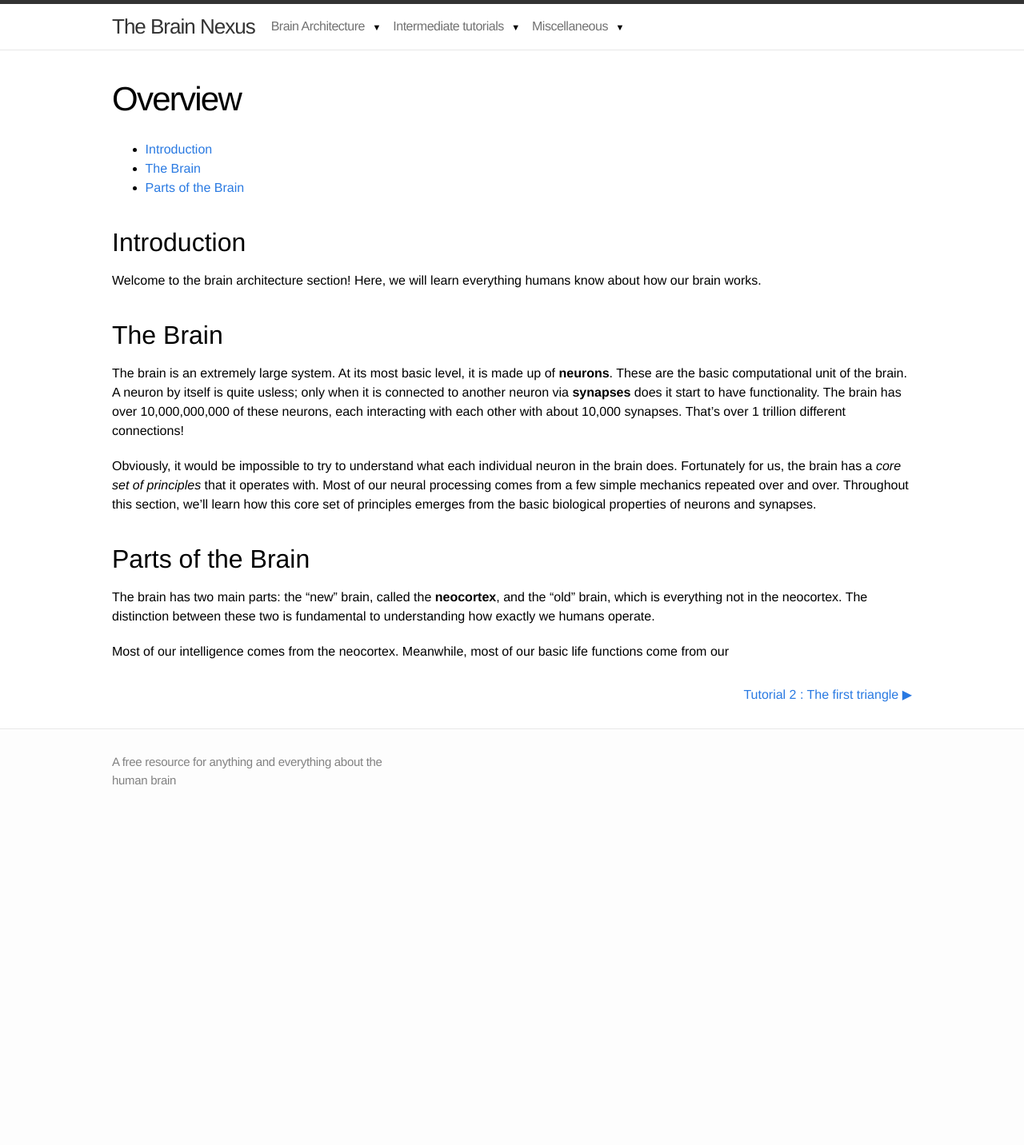
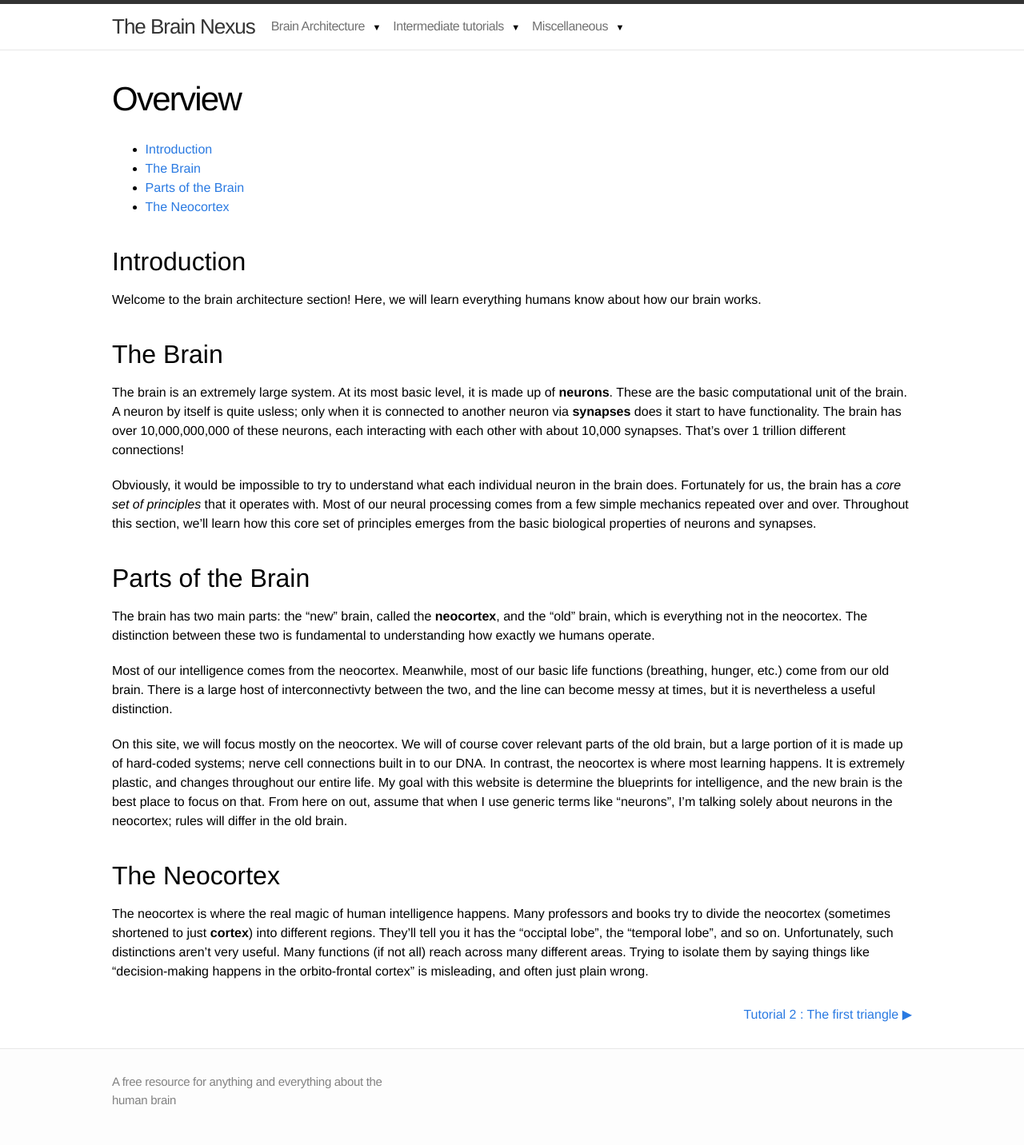
Before and after one commit to mdelsole/brain-nexus, a Jekyll site: the page built from brain-architecture/overview/index.markdown, in a window 1280 px wide. Shown: the whole page at 80% size. Built offline with Jekyll 4.4.1, drawn with Linux system fonts in a browser that asks for light colours; before the commit the page ends 1032 px from its top, so only the background shows below that.

Commit message:
Update index.markdown

```diff
--- a/brain-architecture/overview/index.markdown
+++ b/brain-architecture/overview/index.markdown
@@ -27,4 +27,10 @@ Obviously, it would be impossible to try to understand what each individual neur
 
 The brain has two main parts: the "new" brain, called the **neocortex**, and the "old" brain, which is everything not in the neocortex. The distinction between these two is fundamental to understanding how exactly we humans operate.
 
-Most of our intelligence comes from the neocortex. Meanwhile, most of our basic life functions come from our
+Most of our intelligence comes from the neocortex. Meanwhile, most of our basic life functions (breathing, hunger, etc.) come from our old brain. There is a large host of interconnectivty between the two, and the line can become messy at times, but it is nevertheless a useful distinction.
+
+On this site, we will focus mostly on the neocortex. We will of course cover relevant parts of the old brain, but a large portion of it is made up of hard-coded systems; nerve cell connections built in to our DNA. In contrast, the neocortex is where most learning happens. It is extremely plastic, and changes throughout our entire life. My goal with this website is determine the blueprints for intelligence, and the new brain is the best place to focus on that. From here on out, assume that when I use generic terms like "neurons", I'm talking solely about neurons in the neocortex; rules will differ in the old brain.
+
+# The Neocortex
+
+The neocortex is where the real magic of human intelligence happens. Many professors and books try to divide the neocortex (sometimes shortened to just **cortex**) into different regions. They'll tell you it has the "occiptal lobe", the "temporal lobe", and so on. Unfortunately, such distinctions aren't very useful. Many functions (if not all) reach across many different areas. Trying to isolate them by saying things like "decision-making happens in the orbito-frontal cortex" is misleading, and often just plain wrong.
```
